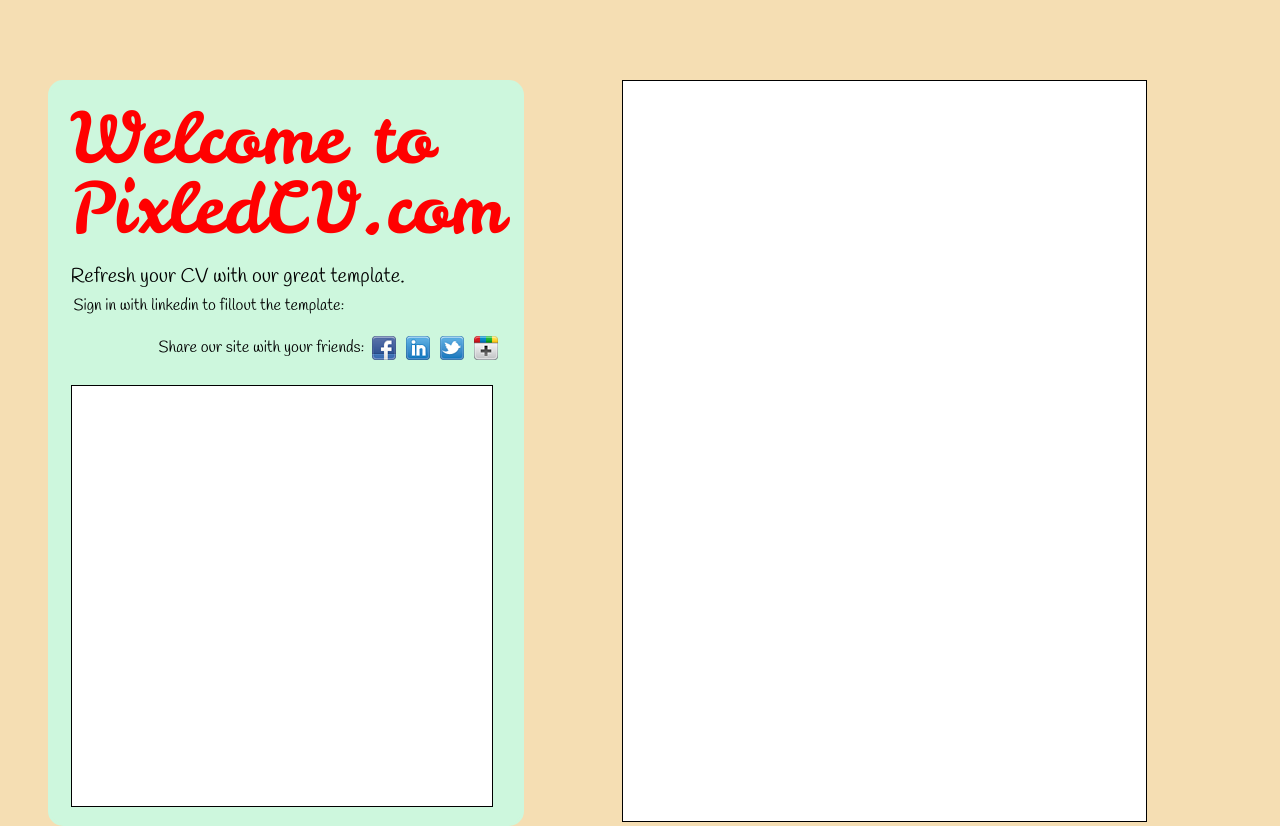
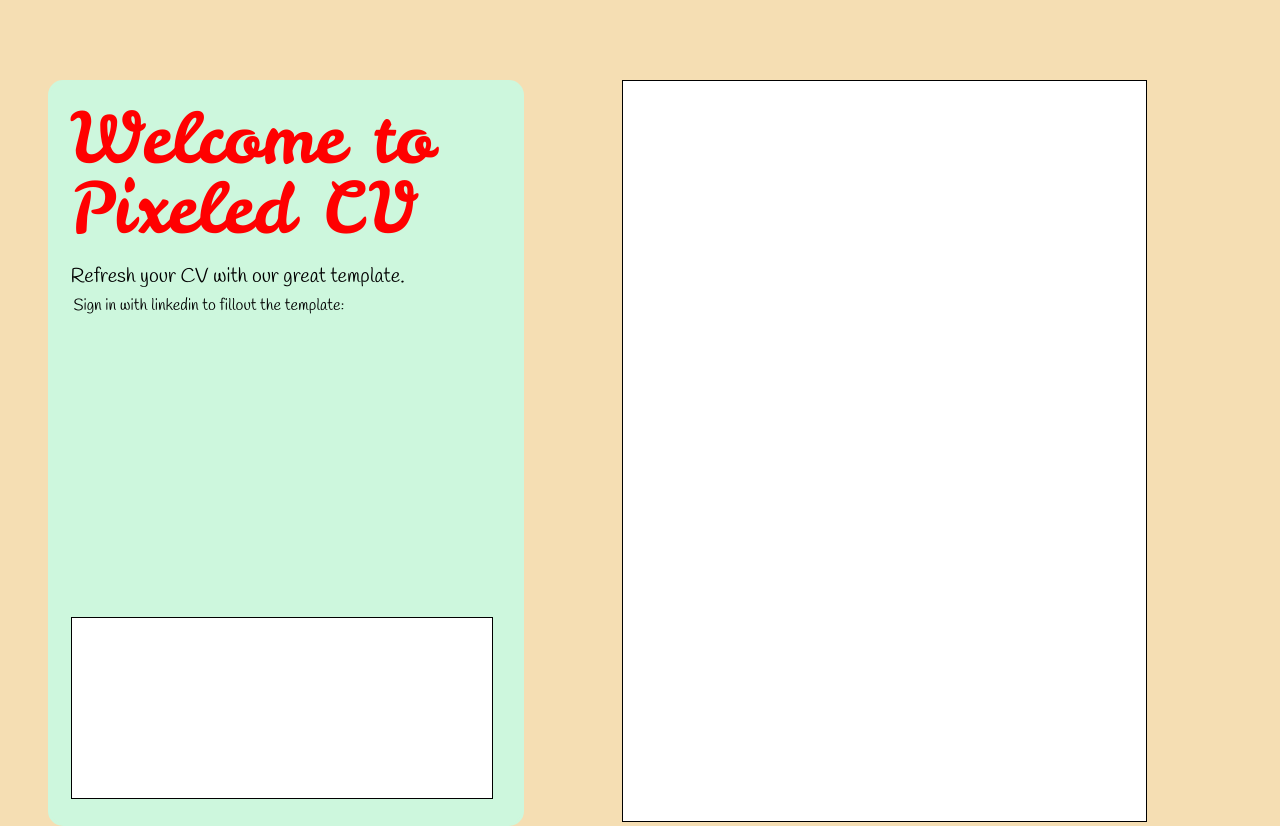
Before and after one commit to ajaali/cvexperiment, a Django app: template templates/index.html in a window 1280 px wide. Run offline with Django 3.2, Linux system fonts and the light colour scheme; the template is opened without the code that fills it, so the values that code supplies are empty; parts of the project's set-up code (start-up, migrations or seed data) failed here and were passed over; some libraries are stand-ins or nearby versions; some web fonts are replaced.

Commit message:
updating menu layout

```diff
--- a/main/static/main.css
+++ b/main/static/main.css
@@ -57,24 +57,21 @@ body {
 	float:right;
 }
 
-div.share
-{
-	margin: 20px 0px 25px 0px;
-	float: right;
+#loggin-holder {
+	height:22px;
 }
 
 img.share
 {
-	margin: 0px 3px 0px 3px;
-	vertical-align:middle;
-	horizontal-align:center;
+	margin: -3px 3px 15px 3px;
+	float:right;
 }
 
 #ads-box {
 	background-color:white;
-	margin-top: 40px;
+	margin-top: 0px;
 	width:420px;
-	height:420px;
+	height:180px;
 	clear:both;
 	border-style:solid;
 	border-width:1px;
@@ -82,6 +79,18 @@ img.share
 
 #logged-in-text {
 	display:none;
+}
+
+#logged-text-holder {
+	display:block;
+	width: 430px;
+	height: 300px;
+}
+
+p.logged-in {
+	display:inline-block;
+	margin:0px 0px 10px 0px;
+	padding:0px;
 }
 
 img.page-button {
--- a/main/static/main.js
+++ b/main/static/main.js
@@ -28,10 +28,15 @@ function onLinkedInAuth() {
     .result(displayProfiles);
 }
 
+var logged_in_transforms = function (member) {
+  $("#logged-in-name").html("Hello " + member.firstName + ".");
+  $("#logged-in-text").show();
+}
+
+
 function displayProfiles(profiles) {
   member = profiles.values[0];
   console.log(member);
-  $("#logged-in-text").show()
-                      .html("Hello " + member.firstName + ", you are now logged in." );
+  logged_in_transforms(member);
   start_serious_design(member);
 }
--- a/templates/index.html
+++ b/templates/index.html
@@ -21,18 +21,29 @@
 	<body>
 		<div id="page">
 			<div id="menubar">
-				<p class="nav-title leckerli">Welcome to PixledCV.com</p>
+				<p class="nav-title leckerli">Welcome to Pixeled CV</p>
 				<p class="nav-writing handlee">Refresh your CV with our great template.</p>
-				<p id="login-text" class="nav-writing-small handlee">Sign in with linkedin to fillout the template:</p>
-				<script type="in/Login"></script>
-				<p id="logged-in-text" class="nav-writing handlee"></p>
+				<div id="loggin-holder">
+					<p id="login-text" class="nav-writing-small handlee">Sign in with linkedin to fillout the template:</p>
+					<script type="in/Login"></script>
+				</div>
 
-				<div class="share">
-					<p class="nav-writing-small handlee">Share our site with your friends:</p>
-					<img id="button-facebook" class="share" src="{{ STATIC_URL }}/facebook.png" onclick="printpage()"/>
-					<img id="button-linkedin" class="share" src="{{ STATIC_URL }}/linkedin.png"/>
-					<img id="button-twitter" class="share" src="{{ STATIC_URL }}/twitter-2.png"/>
-					<img id="button-google-plus" class="share" src="{{ STATIC_URL }}/google-plus.png"/>
+				<div id="logged-text-holder">
+					<div id="logged-in-text" class="nav-writing-small handlee">
+						<p id="logged-in-name" class="logged-in"></p>
+						<p class="logged-in">Your cv has rendered on the right, flip through it and have a look. Remember, you can update it by updating your linkedin profile and refreshing this page.</p>
+						<p class="logged-in">Once you are happy with the way it looks, email it to yourself</p>
+						<img id="button-envelope" class="share" src="{{ STATIC_URL }}/email.png"/>
+						<p class="logged-in">Now that you're dandy with how it works, I'll leave you to it.</p>
+						<p class="logged-in">Also, don't forget to share with your friends</p>
+						<img id="button-facebook" class="share" src="{{ STATIC_URL }}/facebook.png"/>
+						<img id="button-linkedin" class="share" src="{{ STATIC_URL }}/linkedin.png"/>
+						<img id="button-twitter" class="share" src="{{ STATIC_URL }}/twitter-2.png"/>
+						<img id="button-google-plus" class="share" src="{{ STATIC_URL }}/google-plus.png"/>
+						<p class="logged-in">Enjoy.</p><br/>
+						<p class="logged-in">Socially Yours,</p><br/>
+						<p class="logged-in">The Pixeled CV Team</p><br/>
+					</div>
 				</div>
 
 				<div id="ads-box">
```
Also changed, not shown: main/static/email.png (added), main/static/social-email.png (deleted), 1 other file.
